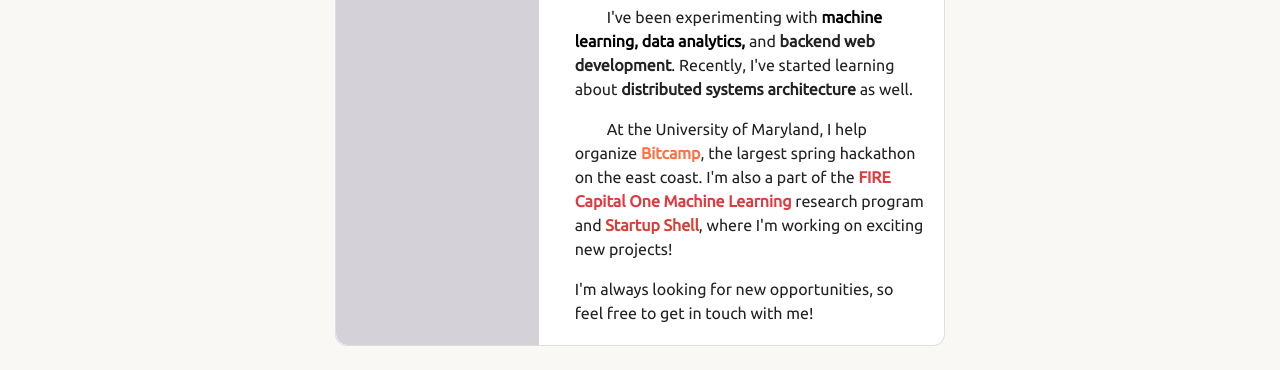
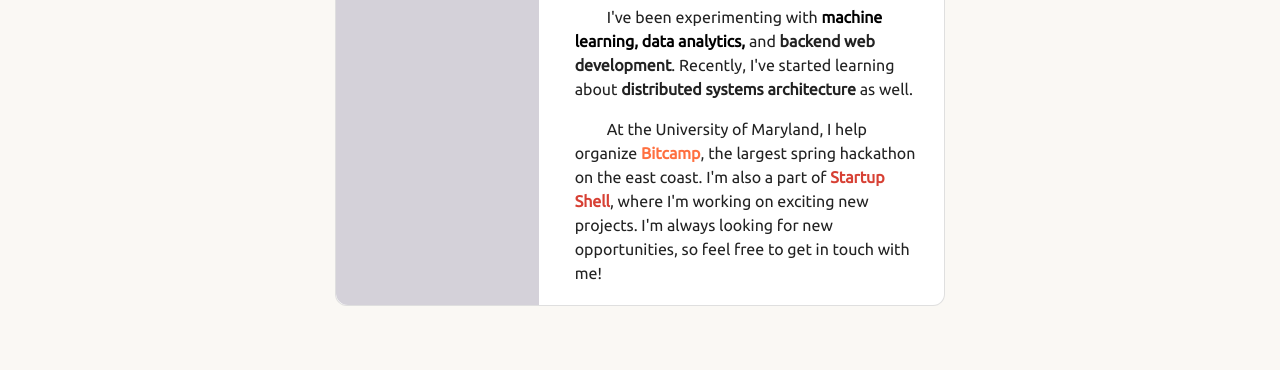
Before and after one commit to Ludikrous/ludikrous.github.io, a plain HTML site: page index.html in a window 1280 px wide. Shown: the part 599-969 px from the top of the page. After the commit the page ends 929 px from the top, so only its background shows below. Drawn offline with nearby package versions, Linux system fonts and the light colour scheme.

Commit message:
Update index.html

```diff
--- a/index.html
+++ b/index.html
@@ -146,11 +146,8 @@
                                 analytics, </b>and <b style="font-weight:800">backend web development</b>. Recently, I've started learning about <b style="font-weight:800">distributed systems architecture</b> as well.
                                 </p>
                                 <p class="card-text" style="color:#222222; font-size: 1rem; text-align: left; text-indent: 2em; font-weight: 100 !important">
-                                    At the University of Maryland, I help organize <a target="_blank" href="https://bit.camp" style="color: #FF6F3F; font-weight:800">Bitcamp</a>, the largest spring hackathon on the east coast. I'm also a part of the
-                                    <a target="_blank" href="https://fire.umd.edu/streams-COML.html" style="color:#e03a3e; font-weight:800">FIRE Capital One Machine Learning</a> research program and <a target="_blank" href="https://startupshell.org/"
-                                        style="color: #D74034; font-weight:800">Startup Shell</a>, where I'm working on exciting new projects!
-                                </p>
-                                <p class="card-text" style="color:#222222; font-size: 1rem; text-align: left; font-weight: 100 !important">
+                                    At the University of Maryland, I help organize <a target="_blank" href="https://bit.camp" style="color: #FF6F3F; font-weight:800">Bitcamp</a>, the largest spring hackathon on the east coast. I'm also a part of <a target="_blank" href="https://startupshell.org/"
+                                        style="color: #D74034; font-weight:800">Startup Shell</a>, where I'm working on exciting new projects.
                                     I'm always looking for new opportunities, so feel free to get in touch with me!
                                 </p>
 
```
